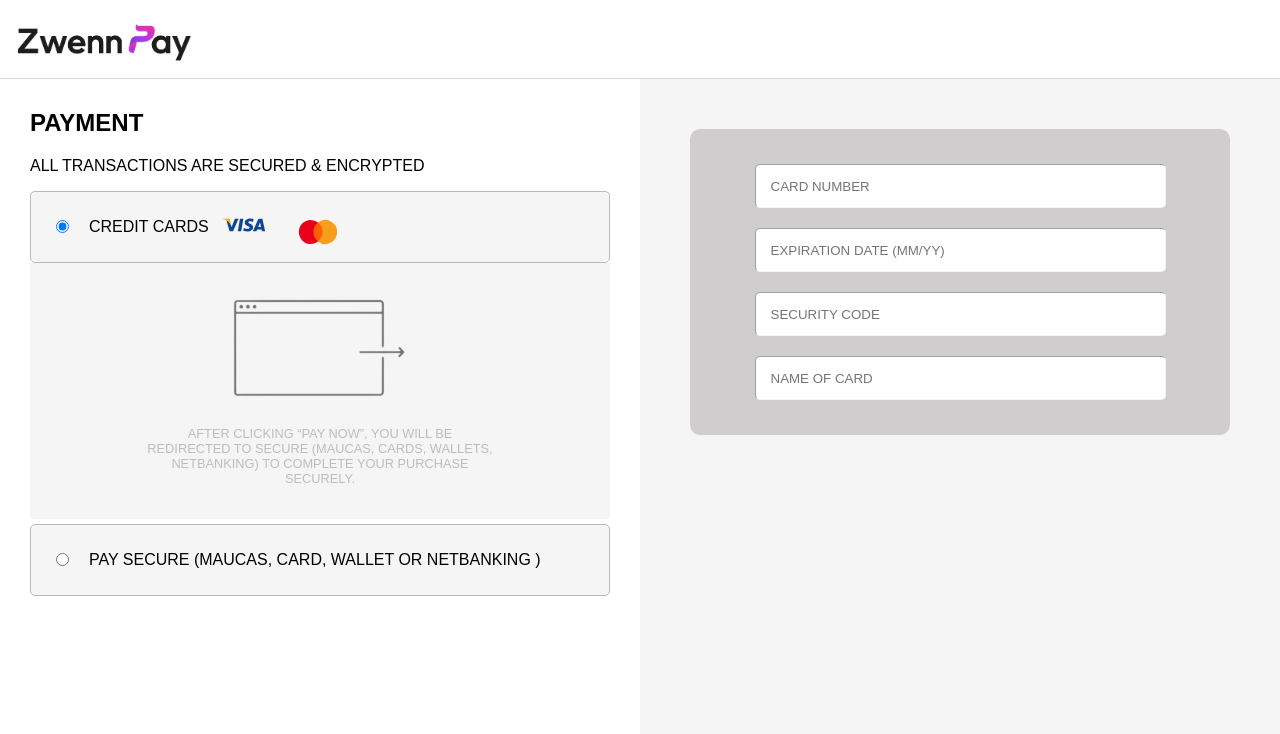
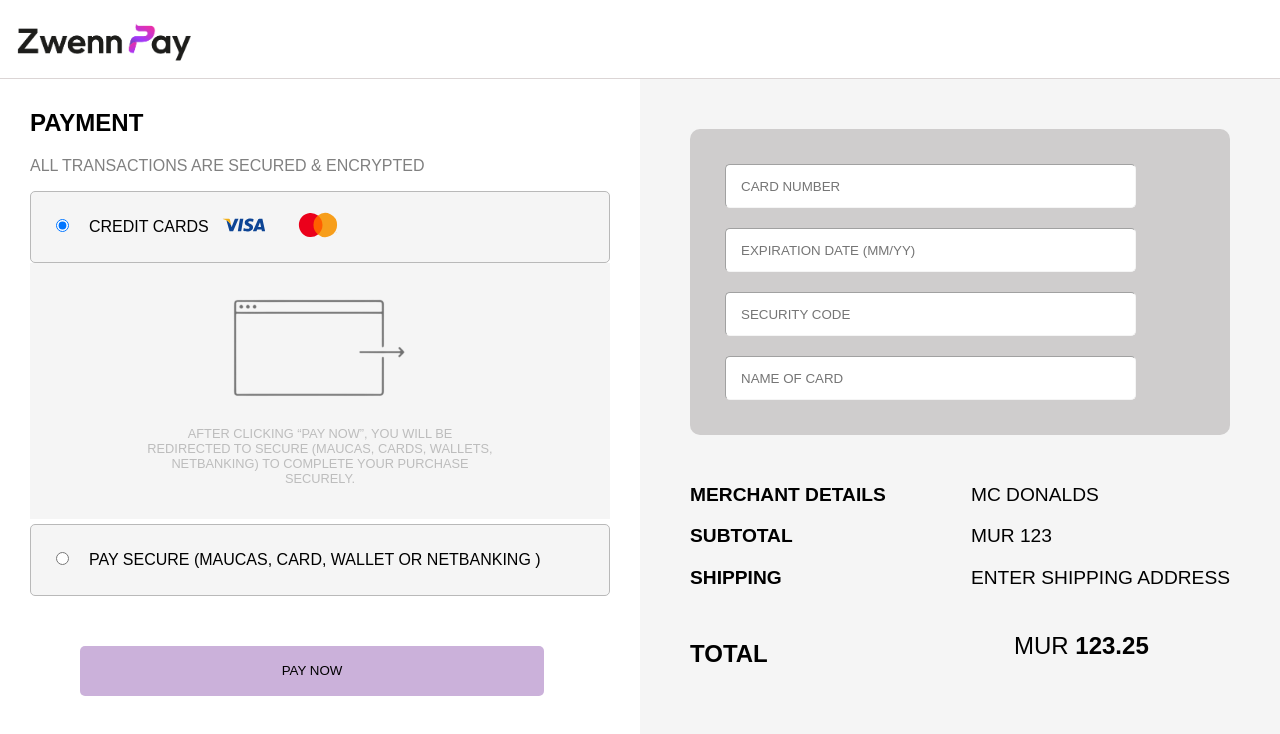
Before and after one commit to abhimanyujangid/payment-gateway, a plain HTML site: page Updated desagin/index.html in a window 1280 px wide. Both pictures are taken after a click on the element "CREDIT CARDS". Drawn offline with Linux system fonts and the light colour scheme.

Commit message:
Add files via upload
Final commit

```diff
--- a/Updated desagin/index.html
+++ b/Updated desagin/index.html
@@ -25,11 +25,14 @@
           <p>ALL TRANSACTIONS ARE SECURED & ENCRYPTED</p>
         </div>
         <div class="card-option" id="card">
-          <input type="radio" name="payment">
+          <label class="checkbox-btn">
+            <input id="checkbox" type="radio">
+            <span class="checkmark"></span>
+          </label>
           <p>CREDIT CARDS</p>
           <div class="card-img">
-            <img src="public/visa.svg" alt="">
-            <img src="public/mc_symbol.svg" alt="">
+            <img src="public/visa.svg" alt="visa-card">
+            <img src="public/mc_symbol.svg" alt="mastercard" id="mastercard">
           </div>
         </div>
         <div class="card-option-bottom" id="card-option-bottom">
@@ -38,10 +41,21 @@
             COMPLETE YOUR PURCHASE <br> SECURELY.</p>
         </div>
         <div class="card-option" id="qr-code">
-          <input type="radio" name="payment">
+          <label class="checkbox-btn">
+            <label for="checkbox"></label>
+            <input id="checkbox" type="radio">
+            <span class="checkmark"></span>
+          </label>
           <p>PAY SECURE (MAUCAS, CARD, WALLET OR NETBANKING )</p>
         </div>
+        <button class="card-button" id="card-button">
+          <span class="button-content">
+            <p>PAY NOW</p>
+          </span>
+        </button>
+
       </div>
+
     </section>
     <section class="right-section">
       <div class="right-section-inside">
@@ -62,6 +76,27 @@
             <img src="public/merchant_qr_code.png" alt="">
           </div>
         </div>
+
+        <div class="merchant-datils">
+          <div class="merchant-details-data">
+            <div class="merchant-static">
+              <p>MERCHANT DETAILS</p>
+              <p>SUBTOTAL</p>
+              <p>SHIPPING</p>
+            </div>
+            <div class="merchant-daynamic">
+              <p>MC DONALDS</p>
+              <p>MUR 123</p>
+              <p>ENTER SHIPPING ADDRESS</p>
+            </div>
+          </div>
+          <div class="merchant-total">
+            <div class="merchant-totals">
+              <h4>TOTAL</h4>
+              <p>MUR <span>123.25</span></p>
+            </div>
+          </div>
+        </div>
       </div>
 
     </section>
--- a/Updated desagin/script.js
+++ b/Updated desagin/script.js
@@ -1,13 +1,19 @@
 document.getElementById('card').addEventListener('click', function() {
   document.querySelector('#card input[type="radio"]').checked = true;
   document.getElementById('card-option-bottom').classList.add('show');
+  document.querySelector('#qr-code input[type="radio"]').checked = false;
+
+  document.getElementById('card-option-bottom').classList.add('show');
+  document.getElementById('card-button').classList.add('show');
   document.getElementById('card-deatils').classList.add('show');
   document.getElementById('right-section-qrcode').classList.remove('show');
 });
-
 document.getElementById('qr-code').addEventListener('click', function() {
   document.querySelector('#qr-code input[type="radio"]').checked = true;
+  document.querySelector('#card input[type="radio"]').checked = false;
+
   document.getElementById('card-option-bottom').classList.remove('show');
   document.getElementById('card-deatils').classList.remove('show');
+  document.getElementById('card-button').classList.remove('show');
   document.getElementById('right-section-qrcode').classList.add('show');
 });
--- a/Updated desagin/styles.css
+++ b/Updated desagin/styles.css
@@ -39,7 +39,9 @@ main {
 
 .right-section-inside {
   margin: 50px;
-  text-align: center;
+}
+.tagline p {
+  color: grey;
 }
 .card-option {
   height: 60px;
@@ -63,7 +65,10 @@ main {
   align-items: center;
   margin: 0 10px;
 }
-
+#mastercard {
+  position: relative;
+  top: -7px;
+}
 .card-option-bottom {
   background-color: whitesmoke;
   text-align: center;
@@ -100,6 +105,24 @@ main {
   border-color: whitesmoke;
 }
 
+.card-button {
+  margin: 50px;
+  width: 80%;
+  height: 50px;
+  border-radius: 5px;
+  border: none;
+  background-color: rgb(203, 177, 218);
+}
+.button span p {
+  font-size: 1rem;
+  font-weight: 500;
+}
+.card-button {
+  display: none;
+}
+.card-button.show {
+  display: inline;
+}
 .qr-option p {
   font-size: 0.8 rem;
 }
@@ -114,8 +137,40 @@ main {
   border-radius: 10px;
 }
 .right-section-qrcode {
+  text-align: center;
   display: none;
 }
 .right-section-qrcode.show {
   display: contents;
 }
+
+.merchant-details-data {
+  display: flex;
+  margin-top: 30px;
+  justify-content: space-between;
+}
+
+.merchant-static p {
+  font-weight: 550;
+  font-size: 1.2rem;
+}
+.merchant-daynamic p {
+  font-size: 1.2rem;
+}
+.merchant-totals {
+  display: flex;
+}
+.merchant-totals h4 {
+  width: 120%;
+  font-size: 1.5rem;
+  align-items: center;
+  font-weight: 600;
+}
+.merchant-totals p {
+  width: 80%;
+  font-size: 1.5rem;
+}
+.merchant-totals p span {
+  font-weight: 600;
+  align-items: center;
+}
```
